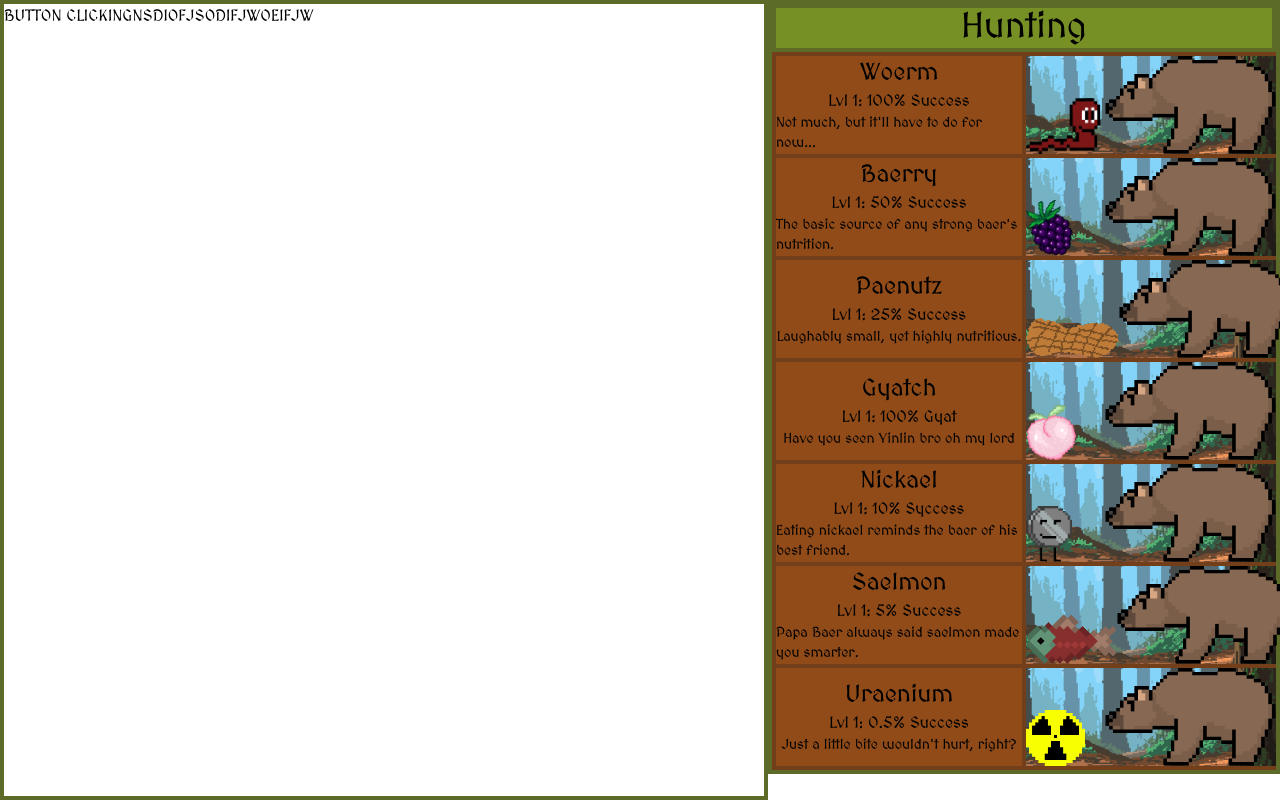
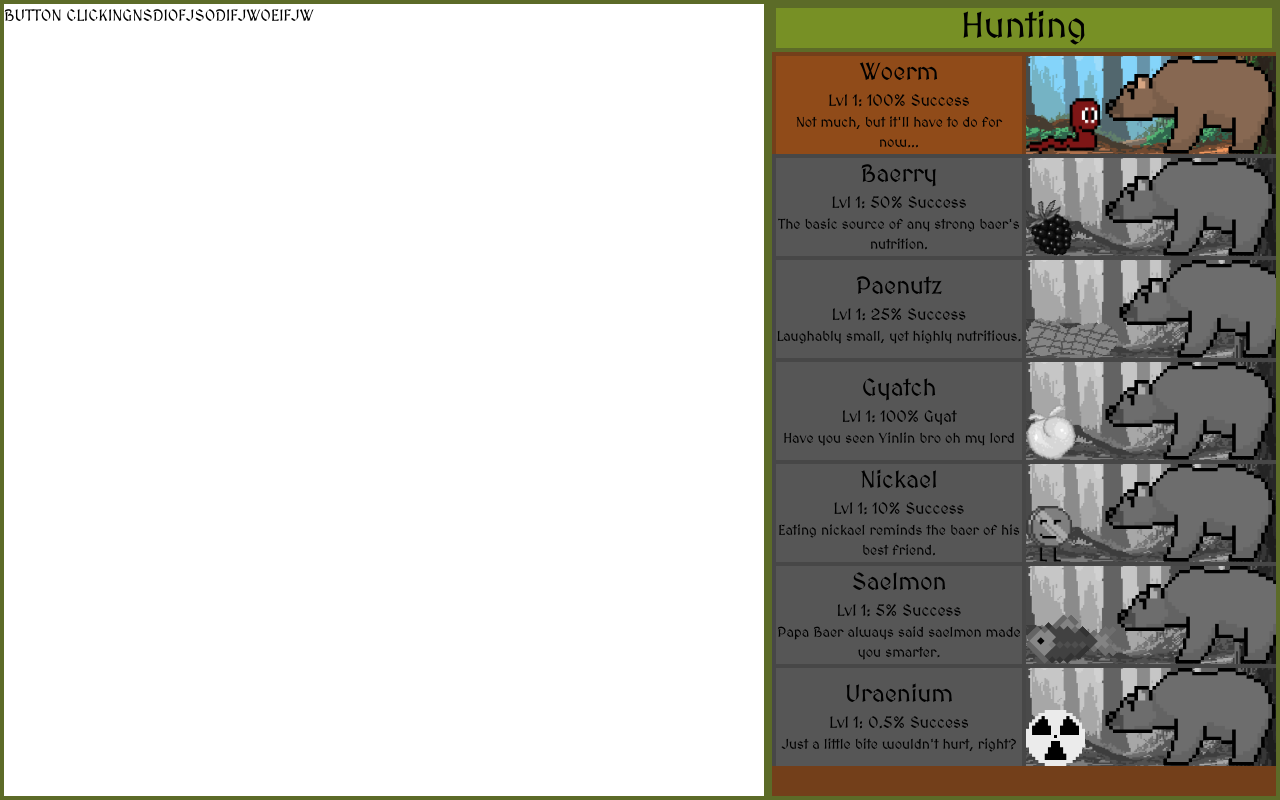
Before and after one commit to dut-inc/baer-clicker-2, a React (Create React App) app in the folder client/: page / in a window 1280 px wide. Built offline with nearby package versions, Linux system fonts and the light colour scheme; no server answers.

Commit message:
grayscaled locked modules, made div scrollable

```diff
--- a/client/src/components/upgradeModule.js
+++ b/client/src/components/upgradeModule.js
@@ -18,9 +18,11 @@ export default function BaerryModule({foods}){
 }
 
 function createModule(food){
-    return (
-    <div className="flex border-wood">
-            <div className='flex flex-col flex-wrap self-stretch border-wood border-x-4 font-default bg-[#904B19] w-full place-content-center items-center'>
+    if(food.unlocked){
+        return (
+            <div className="flex border-wood">
+            <div className='flex flex-col flex-wrap self-stretch border-wood border-x-4 font-default
+            bg-[#904B19] w-full place-content-center items-center text-center'>
                 <h1 className='text-2xl'>{food.title}</h1>
                 <h2 className='text-base'>{food.levelInfo}</h2>
                 <p className='text-sm'>{food.description}</p>
@@ -30,5 +32,22 @@ function createModule(food){
                 <img className="object-scale-down shrink-1 ml-auto" src={basicBaer}/>
             </div>
         </div>
-    );
+        );
+    }
+    else {
+        return (
+            <div className="flex border-wood grayscale">
+            <div className='flex flex-col flex-wrap self-stretch border-wood border-x-4 font-default
+            bg-[#904B19] w-full place-content-center items-center text-center'>
+                <h1 className='text-2xl'>{food.title}</h1>
+                <h2 className='text-base'>{food.levelInfo}</h2>
+                <p className='text-sm'>{food.description}</p>
+            </div>
+            <div className="flex align-end items-end bg-[url('./assets/moduleBG.png')] bg-bottom bg-cover bg-no-repeat w-full">
+                <img className="shrink-1 max-h-[7dvh] object-scale-down" src={food.image}/>
+                <img className="object-scale-down shrink-1 ml-auto" src={basicBaer}/>
+            </div>
+        </div>
+        );
+    }
 }
--- a/client/src/pages/App.js
+++ b/client/src/pages/App.js
@@ -71,13 +71,20 @@ function App() {
 
 
   const foodList = [
-    { title: "Woerm", levelInfo: "Lvl 1: 100% Success", description: "Not much, but it'll have to do for now...", image: woerm },
-    { title: "Baerry", levelInfo: "Lvl 1: 50% Success", description: "The basic source of any strong baer's nutrition.", image: baerry },
-    { title: "Paenutz", levelInfo: "Lvl 1: 25% Success", description: "Laughably small, yet highly nutritious.", image: paenut },
-    { title: "Gyatch", levelInfo: "Lvl 1: 100% Gyat", description: "Have you seen Yinlin bro oh my lord", image: gyaetch },
-    { title: "Nickael", levelInfo: "Lvl 1: 10% Syccess", description: "Eating nickael reminds the baer of his best friend.", image: nickael },
-    { title: "Saelmon", levelInfo: "Lvl 1: 5% Success", description: "Papa Baer always said saelmon made you smarter.", image: saelmon },
-    { title: "Uraenium", levelInfo: "Lvl 1: 0.5% Success", description: "Just a little bite wouldn't hurt, right?", image: uraenium }
+    { title: "Woerm", levelInfo: "Lvl 1: 100% Success", description: "Not much, but it'll have to do for now...",
+    image: woerm, unlocked: true },
+    { title: "Baerry", levelInfo: "Lvl 1: 50% Success", description: "The basic source of any strong baer's nutrition.",
+    image: baerry, unlocked: false },
+    { title: "Paenutz", levelInfo: "Lvl 1: 25% Success", description: "Laughably small, yet highly nutritious.",
+    image: paenut, unlocked: false },
+    { title: "Gyatch", levelInfo: "Lvl 1: 100% Gyat", description: "Have you seen Yinlin bro oh my lord",
+    image: gyaetch, unlocked: false },
+    { title: "Nickael", levelInfo: "Lvl 1: 10% Success", description: "Eating nickael reminds the baer of his best friend.",
+    image: nickael, unlocked: false },
+    { title: "Saelmon", levelInfo: "Lvl 1: 5% Success", description: "Papa Baer always said saelmon made you smarter.",
+    image: saelmon, unlocked: false },
+    { title: "Uraenium", levelInfo: "Lvl 1: 0.5% Success", description: "Just a little bite wouldn't hurt, right?",
+    image: uraenium, unlocked: false }
   ]
     return (
         <div>
@@ -88,7 +95,7 @@ function App() {
             <div ref = {clickRef}>{data.clicks}</div>
             <div onClick={() => handleClick()} className="font-default">BUTTON CLICKINGNSDIOFJSODIFJWOEIFJW</div>
           </div>
-          <div className='flex flex-col border-4 border-leavesdark bg-wood'>
+          <div className='flex flex-col border-4 border-leavesdark bg-wood h-screen overflow-y-scroll'>
             <div className='border-4 border-leavesdark text-center bg-[#779025] font-default text-4xl'>
               Hunting
             </div>
```
